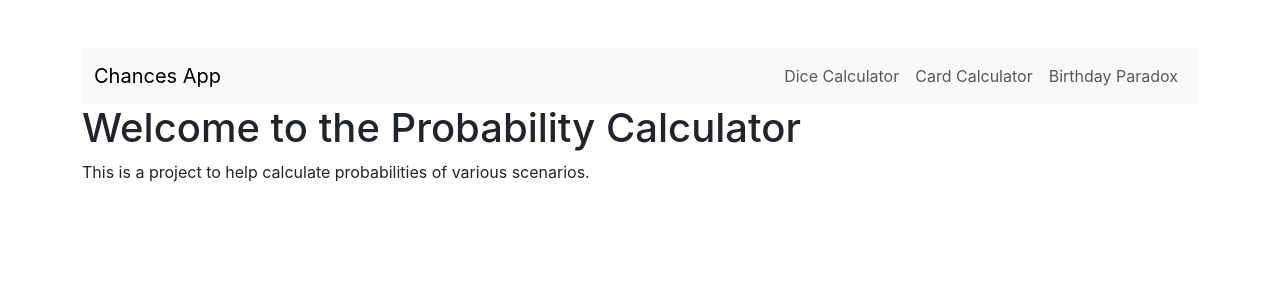
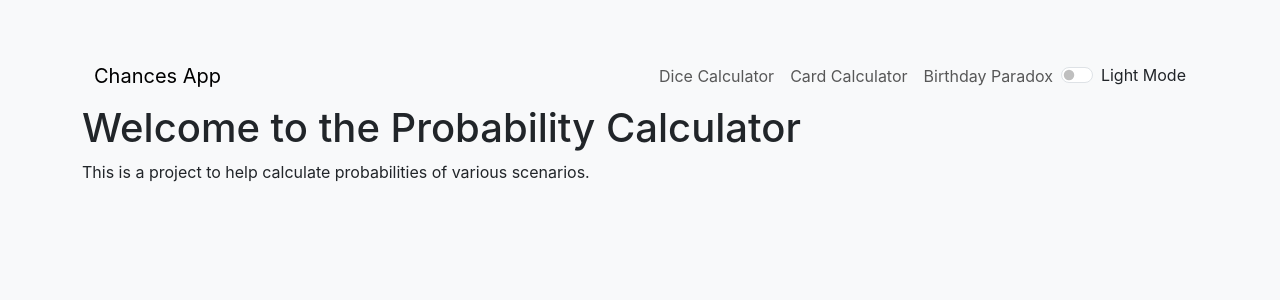
Before and after one commit to jefcollier/Chances, a React (Create React App) app in the folder chances-app/: page / in a window 1280 px wide. Shown: the top 300 px of the page. Built offline with nearby package versions, Linux system fonts and the light colour scheme.

Commit message:
feat: Implement light/dark theme toggle
Adds a theme toggle switch to the navigation bar, allowing users to switch
between light and dark modes. The theme preference is persisted using
localStorage. Basic CSS for theme styling is also included.

```diff
--- a/chances-app/src/App.js
+++ b/chances-app/src/App.js
@@ -1,4 +1,4 @@
-import React from 'react';
+import React, { useState, useEffect } from 'react';
 import { BrowserRouter as Router, Route, Routes } from 'react-router-dom';
 import NavigationBar from './components/NavigationBar';
 import HomePage from './components/HomePage';
@@ -8,10 +8,24 @@ import BirthdayParadoxPage from './components/BirthdayParadoxPage';
 import './App.css';
 
 function App() {
+  const [theme, setTheme] = useState(() => {
+    const savedTheme = localStorage.getItem('theme');
+    return savedTheme || 'light';
+  });
+
+  useEffect(() => {
+    document.body.className = theme + '-theme';
+    localStorage.setItem('theme', theme);
+  }, [theme]);
+
+  const toggleTheme = () => {
+    setTheme((prevTheme) => (prevTheme === 'light' ? 'dark' : 'light'));
+  };
+
   return (
     <Router>
       <div className="container mt-5">
-        <NavigationBar />
+        <NavigationBar theme={theme} toggleTheme={toggleTheme} />
         <Routes>
           <Route path="/" element={<HomePage />} />
           <Route path="/dice" element={<DiceCalculatorPage />} />
--- a/chances-app/src/components/NavigationBar.js
+++ b/chances-app/src/components/NavigationBar.js
@@ -1,7 +1,7 @@
 import React from 'react';
 import { Link } from 'react-router-dom';
 
-const NavigationBar = () => {
+const NavigationBar = ({ theme, toggleTheme }) => {
   return (
     <nav className="navbar navbar-expand-lg navbar-light bg-light">
       <div className="container-fluid">
@@ -20,6 +20,20 @@ const NavigationBar = () => {
             <li className="nav-item">
               <Link className="nav-link" to="/birthday">Birthday Paradox</Link>
             </li>
+            <li className="nav-item d-flex align-items-center">
+              <div className="form-check form-switch">
+                <input
+                  className="form-check-input"
+                  type="checkbox"
+                  id="themeSwitch"
+                  checked={theme === 'dark'}
+                  onChange={toggleTheme}
+                />
+                <label className="form-check-label" htmlFor="themeSwitch">
+                  {theme === 'dark' ? 'Dark Mode' : 'Light Mode'}
+                </label>
+              </div>
+            </li>
           </ul>
         </div>
       </div>
--- a/chances-app/src/index.css
+++ b/chances-app/src/index.css
@@ -11,3 +11,14 @@ code {
   font-family: source-code-pro, Menlo, Monaco, Consolas, 'Courier New',
     monospace;
 }
+
+/* Theme styles */
+.light-theme {
+  background-color: #f8f9fa; /* Bootstrap's light background */
+  color: #212529; /* Bootstrap's dark text */
+}
+
+.dark-theme {
+  background-color: #343a40; /* Bootstrap's dark background */
+  color: #f8f9fa; /* Bootstrap's light text */
+}
```
